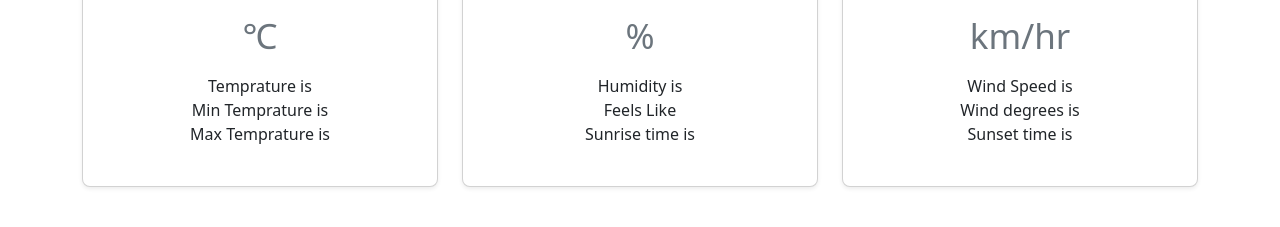
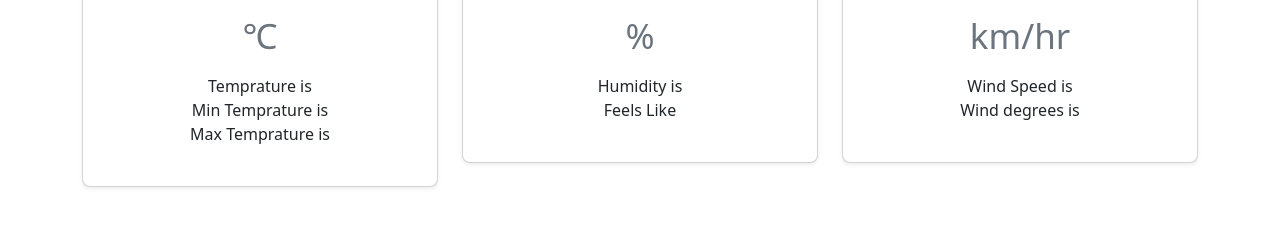
Before and after one commit to Bhavesh0577/weather-app, a plain HTML site: page index.html in a window 1280 px wide. Shown: the part 221-448 px from the top of the page. Drawn offline with nearby package versions, Linux system fonts and the light colour scheme; no server answers.

Commit message:
Update index.html

```diff
--- a/index.html
+++ b/index.html
@@ -80,7 +80,7 @@
                                 <!-- <li>Cloud PCT is <span id="cloud_pct"></span></li> -->
                                 <li>Humidity is <span id="humidity"></span></li>
                                 <li>Feels Like <span id="feels_like"></span></li>
-                                <li>Sunrise time is <span id="sunrise"></span></li>
+<!--                                 <li>Sunrise time is <span id="sunrise"></span></li> -->
                             </ul>
 
                         </div>
@@ -97,7 +97,7 @@
                             <ul class="list-unstyled mt-3 mb-4">
                                 <li>Wind Speed is <span id="wind_speed"></span></li>
                                 <li>Wind degrees is <span id="wind_degrees"></span></li>
-                                <li>Sunset time is <span id="sunset"></span></li>
+<!--                                 <li>Sunset time is <span id="sunset"></span></li> -->
                             </ul>
                         </div>
                     </div>
```
